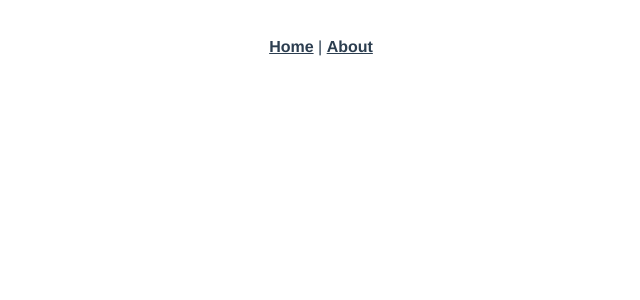
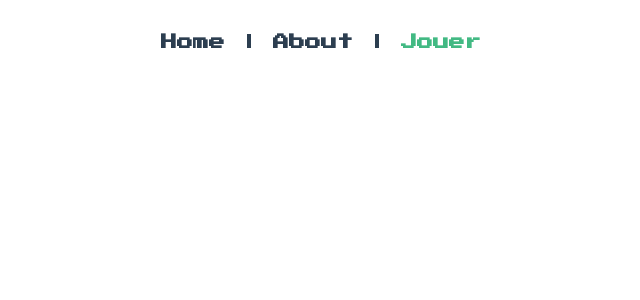
Before and after one commit to OlivierFortier/District-beat-web, a Vue app: page /#/jouer in a window 1280 px wide. Shown: the top 300 px of the page, without its empty margins (319-959 px from the left). Built offline with nearby package versions, Linux system fonts and the light colour scheme.

Commit message:
ajout de nes.css

```diff
--- a/package.json
+++ b/package.json
@@ -9,6 +9,10 @@
   },
   "dependencies": {
     "core-js": "^3.6.5",
+    "css-loader": "^5.0.1",
+    "nes.css": "^2.3.0",
+    "sass": "^1.29.0",
+    "sass-loader": "^10.1.0",
     "vue": "^2.6.11",
     "vue-router": "^3.2.0"
   },
--- a/src/App.vue
+++ b/src/App.vue
@@ -2,15 +2,17 @@
   <div id="app">
     <div id="nav">
       <router-link to="/">Home</router-link> |
-      <router-link to="/about">About</router-link>
+      <router-link to="/a-propos">About</router-link> |
+      <router-link to="/jouer">Jouer</router-link>
     </div>
     <router-view />
   </div>
 </template>
 
-<style>
+<style lang="scss">
+@import url("https://fonts.googleapis.com/css2?family=Press+Start+2P&display=swap");
 #app {
-  font-family: Avenir, Helvetica, Arial, sans-serif;
+  font-family: 'Press Start 2P', cursive;
   -webkit-font-smoothing: antialiased;
   -moz-osx-font-smoothing: grayscale;
   text-align: center;
--- a/src/main.js
+++ b/src/main.js
@@ -1,6 +1,7 @@
 import Vue from "vue";
 import App from "./App.vue";
 import router from "./router";
+import "nes.css/css/nes.css";
 
 Vue.config.productionTip = false;
 
--- a/src/router/index.js
+++ b/src/router/index.js
@@ -1,6 +1,8 @@
 import Vue from "vue";
 import VueRouter from "vue-router";
 import Home from "../views/Home.vue";
+import Apropos from "../views/Apropos.vue";
+
 
 Vue.use(VueRouter);
 
@@ -11,13 +13,14 @@ const routes = [
     component: Home
   },
   {
-    path: "/about",
-    name: "About",
-    // route level code-splitting
-    // this generates a separate chunk (about.[hash].js) for this route
-    // which is lazy-loaded when the route is visited.
-    component: () =>
-      import(/* webpackChunkName: "about" */ "../views/About.vue")
+    path: "/a-propos",
+    name: "Apropos",
+    component: Apropos
+  },
+  {
+    path: "/jouer",
+    name: "Jouer",
+    component: () => import("../views/Jouer.vue")
   }
 ];
 
--- /dev/null
+++ b/src/views/Jouer.vue
@@ -0,0 +1,9 @@
+<template>
+  <main></main>
+</template>
+
+<script>
+export default {};
+</script>
+
+<style></style>
```
Also changed, not shown: src/views/Apropos.vue (renamed from src/views/About.vue), 1 other file (tests, documents, lock files or other folders).
